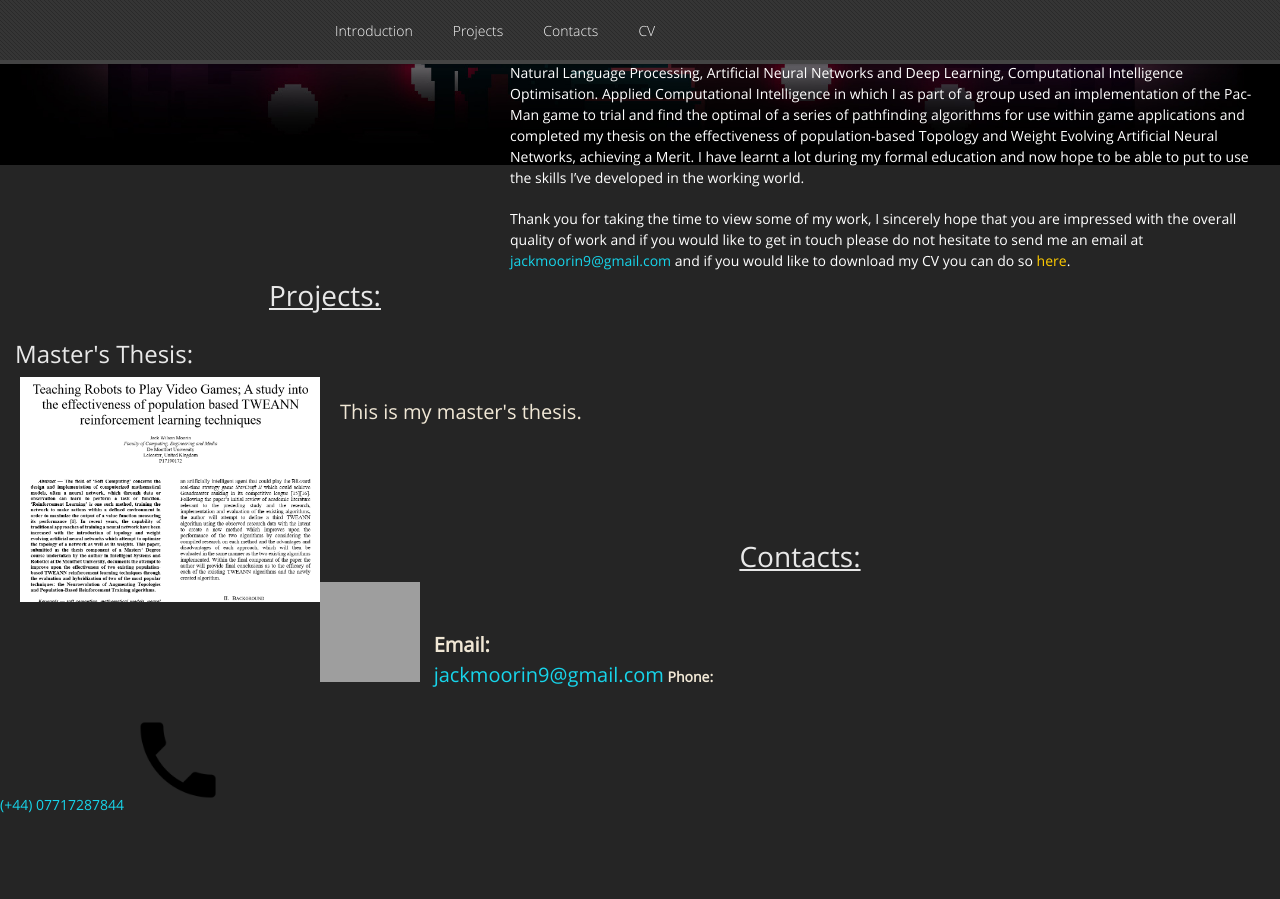
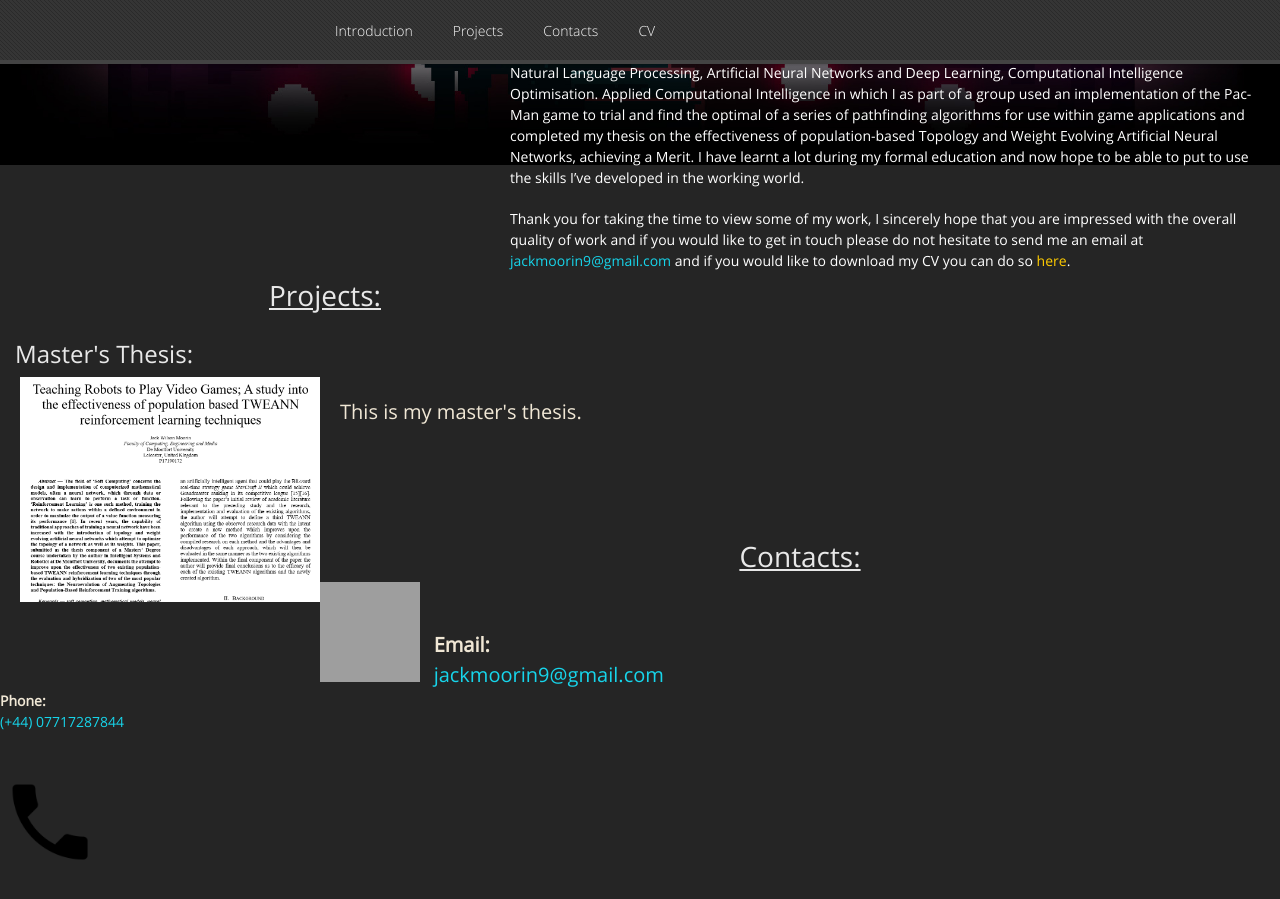
Before and after one commit to GamesProgrammingGrad2021/GamesProgrammingGrad2021.github.io, a Jekyll site: the page built from index.md, in a window 1280 px wide and 900 px high, scrolled down 942 px. Built offline with Jekyll 4.4.1, drawn with Linux system fonts in a browser that asks for light colours; nearby versions of some CDN libraries; our own code applies the rules of GitHub Pages for plain Markdown files; before the commit the page ends 1780 px from its top, so only the background shows below that; grey boxes are pictures that could not be loaded.

Commit message:
Update default.html

```diff
--- a/_layouts/default.html
+++ b/_layouts/default.html
@@ -141,7 +141,7 @@
 			<span style="display: inline-block; font-size: 20px; padding-left: 10px; padding-top: 20px;"><b>Email:</b><br><span style="color: #17d5eb;">jackmoorin9@gmail.com</span></span>
 
 			<!-- Phone -->
-			<b>Phone:</b><br><span style="color: #17d5eb;">(+44) 07717287844</span>
+			<p><b>Phone:</b><br><span style="color: #17d5eb;">(+44) 07717287844</span></p>
 			<span style="display: inline-block; font-size: 20px; padding-right: 10px; padding-top: 20px;"><img src="Phone_Icon.png" alt="Phone_Icon" width="100" height="100" style="padding-right: 30;%"></span>
 		</div>
 	</div>
```
